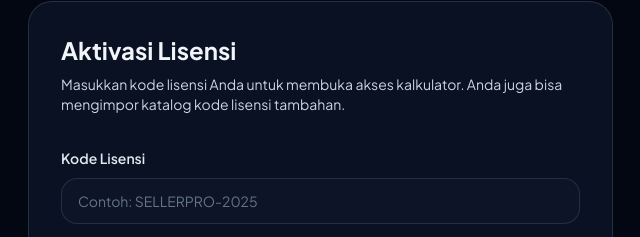
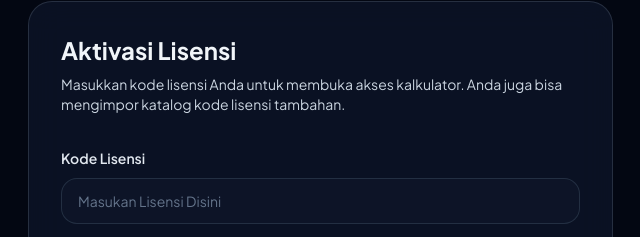
Before and after one commit to arnshyz/tools-seller-v2, a plain HTML site: page index.html in a window 1280 px wide. Shown: the part 1269-1506 px from the top of the page, 60-700 px from the left. Drawn offline with nearby package versions, Linux system fonts and the light colour scheme.

Commit message:
Update index.html

```diff
--- a/index.html
+++ b/index.html
@@ -221,7 +221,7 @@
         <form id="licenseForm" class="mt-8 space-y-4">
           <div class="space-y-2">
             <label for="licenseCode" class="text-sm font-semibold text-slate-200">Kode Lisensi</label>
-            <input id="licenseCode" name="licenseCode" type="text" placeholder="Contoh: SELLERPRO-2025" class="w-full rounded-2xl border border-slate-700/60 bg-slate-900/70 px-4 py-3 text-sm text-slate-100 placeholder:text-slate-500 focus:border-cyan-400 focus:outline-none focus:ring-2 focus:ring-cyan-500/40" required>
+            <input id="licenseCode" name="licenseCode" type="text" placeholder="Masukan Lisensi Disini" class="w-full rounded-2xl border border-slate-700/60 bg-slate-900/70 px-4 py-3 text-sm text-slate-100 placeholder:text-slate-500 focus:border-cyan-400 focus:outline-none focus:ring-2 focus:ring-cyan-500/40" required>
           </div>
           <div class="flex flex-col gap-3 text-sm sm:flex-row">
             <button type="submit" class="flex-1 rounded-full bg-cyan-500 px-5 py-3 font-semibold text-slate-950 transition hover:bg-cyan-400">Aktifkan Lisensi</button>
```
